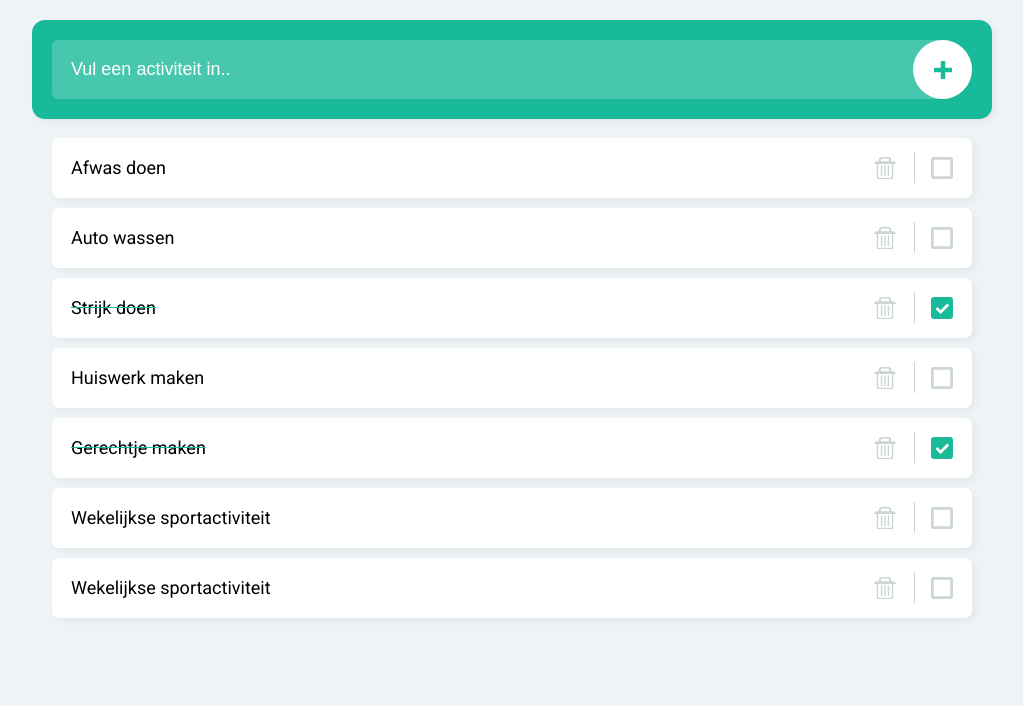
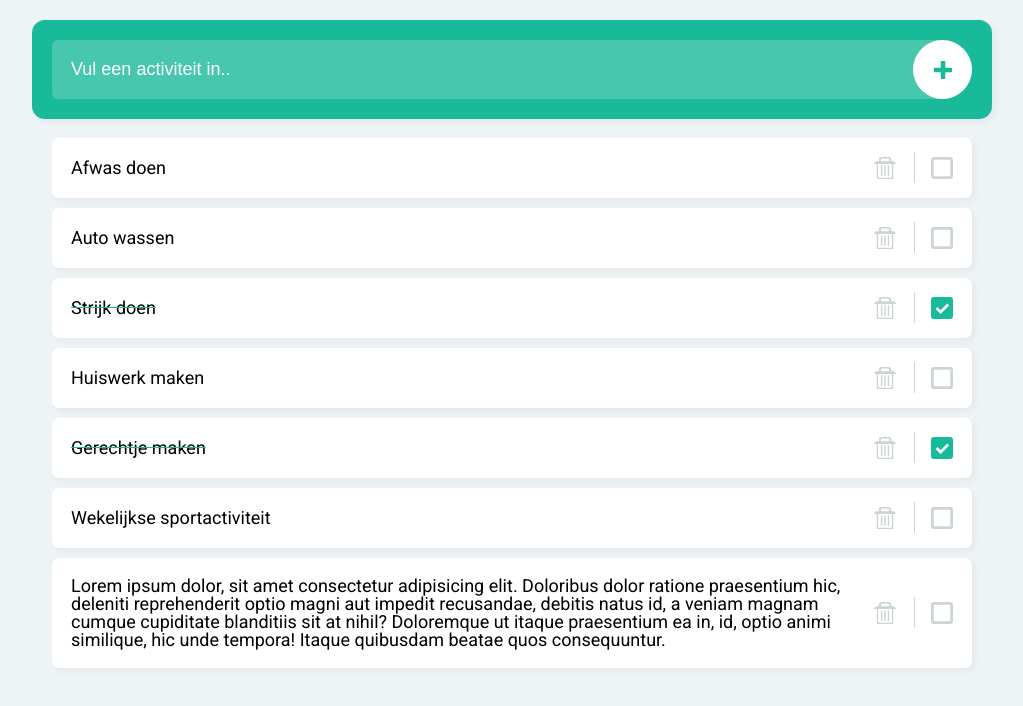
Before and after one commit to Larskerstens/todo_renew, a plain HTML site: page index.html in a window 1280 px wide. Shown: the whole page, without its empty margins (128-1151 px from the left). Drawn offline with Linux system fonts and the light colour scheme.

Commit message:
extra aanpassing spacing

```diff
--- a/css/styles.scss
+++ b/css/styles.scss
@@ -36,7 +36,7 @@ body {
       border-radius: 7px 35px 35px 7px;
       background-color: rgba($color: $white, $alpha: 0.2);
       width: 100%;
-      padding: 19px 70px 19px 19px;
+      padding: 19px 79px 19px 19px;
       font-size: 18px;
       outline: none;
       &::placeholder {
@@ -76,6 +76,7 @@ body {
       box-shadow: $shadow;
       .text {
         margin-right: auto;
+        padding-right: 20px;
       }
       .icon {
         position: relative;
--- a/index.html
+++ b/index.html
@@ -171,7 +171,7 @@
 
 
         <li class="todoApp__list__item">
-          <span class="text">Wekelijkse sportactiviteit</span>
+          <span class="text">Lorem ipsum dolor, sit amet consectetur adipisicing elit. Doloribus dolor ratione praesentium hic, deleniti reprehenderit optio magni aut impedit recusandae, debitis natus id, a veniam magnam cumque cupiditate blanditiis sit at nihil? Doloremque ut itaque praesentium ea in, id, optio animi similique, hic unde tempora! Itaque quibusdam beatae quos consequuntur.</span>
           <a href="#" class="icon icon--remove">
             <svg class="icon icon-trashcan">
               <use
```
Also changed, not shown: css/styles.css, 1 other file.
